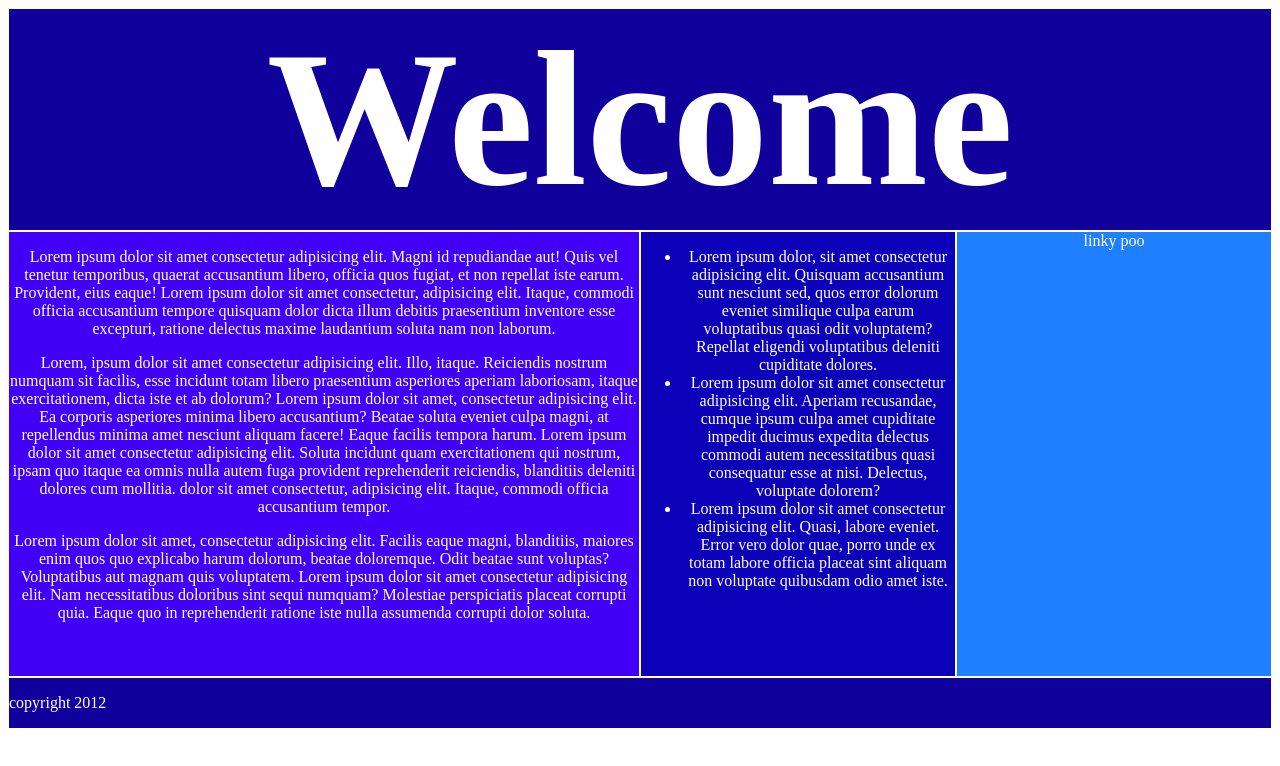
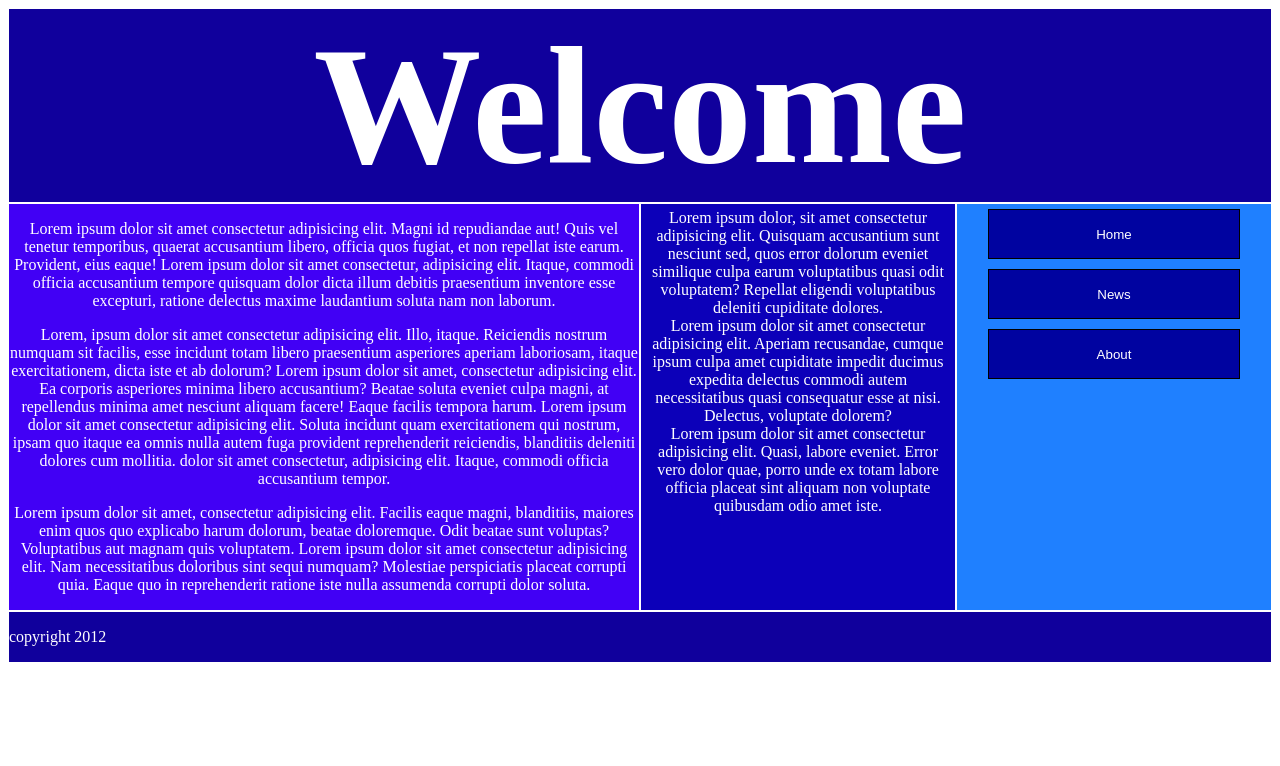
Before and after one commit to billbaincodes/CSSgrid, a plain HTML site: page index.html in a window 1280 px wide. Drawn offline with Linux system fonts and the light colour scheme.

Commit message:
Converted a tags to buttons, added button styling, ul styling and improved grid-template-rows

```diff
--- a/index.html
+++ b/index.html
@@ -3,7 +3,7 @@
 <head>
   <meta charset="utf-8" />
   <meta http-equiv="X-UA-Compatible" content="IE=edge">
-  <title>Page Title</title>
+  <title>Become One with Inner Selfness</title>
   <meta name="viewport" content="width=device-width, initial-scale=1">
   <link rel="stylesheet" type="text/css" media="screen" href="style.css" />
   <script src="app.js" defer></script>
@@ -32,7 +32,9 @@
     </ul>
   </aside>
   <nav class="nav">
-    <a>linky poo</a>
+    <button>Home</button>
+    <button>News</button>
+    <button>About</button>
   </nav>
   <footer class="footer">
     <p>copyright 2012</p>
--- a/style.css
+++ b/style.css
@@ -1,7 +1,7 @@
 .site {
   display: grid;
   grid-template-columns: 1fr;
-  grid-template-rows: 1fr 2fr auto auto;
+  grid-template-rows: auto 2fr auto auto;
   grid-template-areas:
     "header"
     "main"
@@ -25,7 +25,7 @@
 @media screen and (min-width: 60em) {
   .site {
     grid-template-columns: 1fr 1fr 1fr 1fr;
-    grid-template-rows: 1fr 2fr auto;
+    grid-template-rows: auto 2fr auto;
     grid-template-areas:
       "header header header header"
       "main main aside nav"
@@ -33,14 +33,30 @@
   }
 }
 
+button {
+  height: 50px;
+  width: 80%;
+  border: black 1px solid;
+  color: white;
+  background-color: rgb(0, 3, 160);
+  margin: 5px;
+}
+
 h2 {
-  margin: 0px;
+  align-content: center;
+  margin: 0;
+}
+
+ul {
+  list-style-type: none;
+  margin: 5px;
+  padding-left: 0;
 }
 
 
 .header {
   border: white 1px solid;
-  font-size: 8em;
+  font-size: 7em;
   text-align: center;
   background-color: rgb(16, 0, 156);
   grid-area: header;
```
